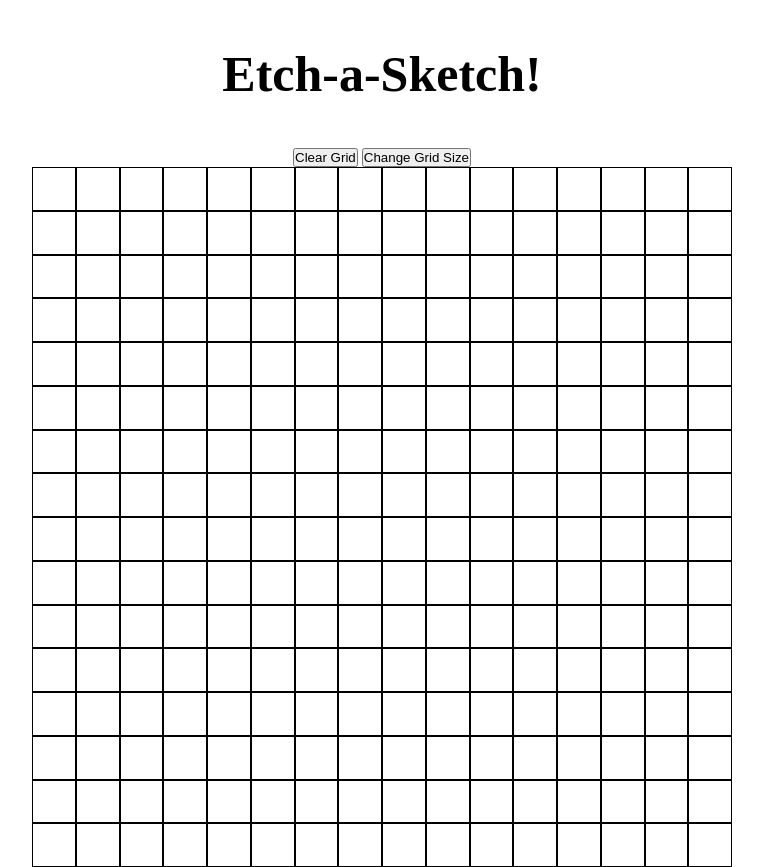
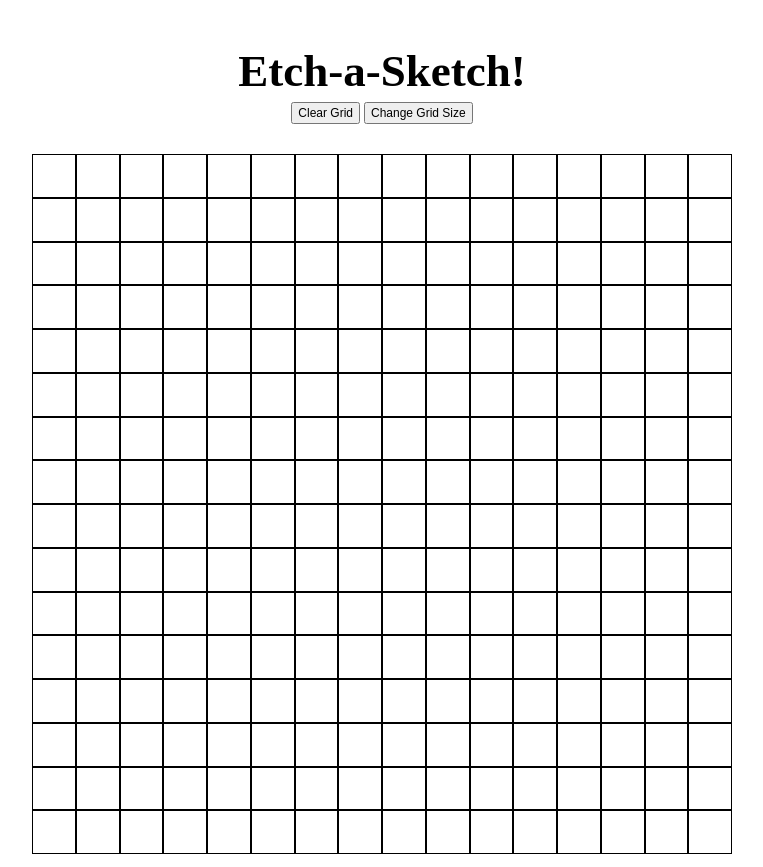
Before and after one commit to brodr2932/etch-a-sketch, a plain HTML site: page index.html in a window 1280 px wide. Shown: the whole page, without its empty margins (258-1021 px from the left). Drawn offline with Linux system fonts and the light colour scheme.

Commit message:
Adjust button layout and spacing

```diff
--- a/styles.css
+++ b/styles.css
@@ -13,9 +13,19 @@ body {
   align-items: center;
 }
 
+button {
+  font-size: 12px;
+  padding: 2px 5px;
+}
+
+.buttons {
+  /* border: 1px solid red; */
+  margin-bottom: 30px;
+}
+
 h1 {
-  font-size: 50px;
-  margin: 45px 0;
+  font-size: 45px;
+  margin: 45px 0 5px 0;
   text-align: center;
 }
 
```
